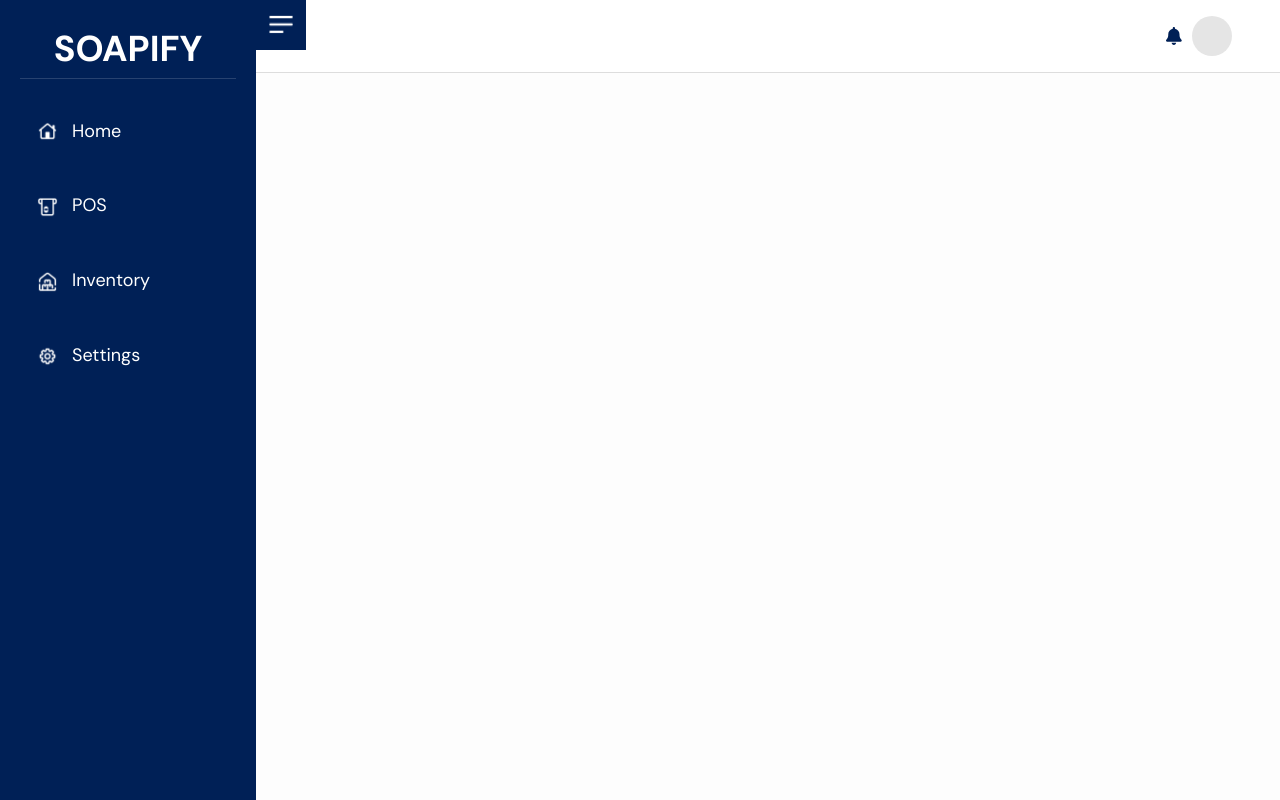
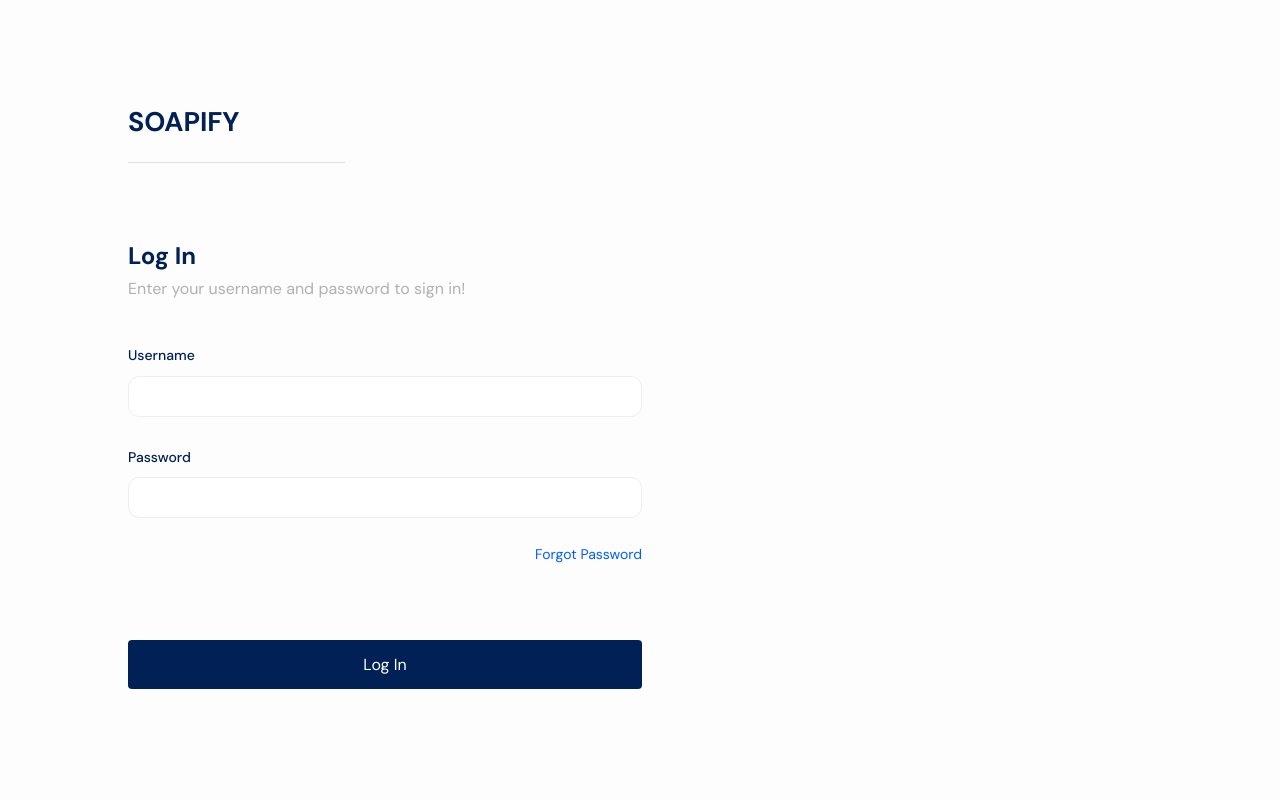
Before and after one commit to angeloeboy/soapify-frontend, a Next.js app: page / in a window 1280 px wide. Built offline with nearby package versions, Linux system fonts and the light colour scheme.

Commit message:
Fixed auth middleware and added error message for rate limiting

```diff
--- a/next.config.js
+++ b/next.config.js
@@ -2,18 +2,18 @@
 const nextConfig = {
 	output: "standalone",
 	async rewrites() {
+		// return [
+		// 	{
+		// 		source: "/api/:path*",
+		// 		destination: "https://iamangelo.tech/api/:path*",
+		// 	},
+		// ];
 		return [
 			{
 				source: "/api/:path*",
-				destination: "https://iamangelo.tech/api/:path*",
+				destination: "http://localhost:3001/:path*",
 			},
 		];
-		// return [
-		// 	{
-		// 		source: "/api/:path*",
-		// 		destination: "http://localhost:3001/:path*",
-		// 	},
-		// ];
 	},
 };
 
--- a/src/middleware.js
+++ b/src/middleware.js
@@ -9,7 +9,7 @@ export async function middleware(req) {
 
 		if (!token) {
 			const url = req.nextUrl.clone();
-			url.pathname = "/login";
+			url.pathname = "/";
 			return NextResponse.rewrite(url);
 		}
 
@@ -24,5 +24,5 @@ export async function middleware(req) {
 		return response.ok ? NextResponse.next() : NextResponse.rewrite(url);
 	}
 
-	// return NextResponse.next();
+	return NextResponse.next();
 }
--- a/src/pages/index.jsx
+++ b/src/pages/index.jsx
@@ -1,17 +1,199 @@
+import Button from "@/components/misc/button";
+import React from "react";
+import styled from "styled-components";
 import { useState } from "react";
+import { login, logout, test } from "@/api/auth";
+import { FontAwesomeIcon } from "@fortawesome/react-fontawesome";
+import { faSpinner } from "@fortawesome/free-solid-svg-icons";
+import Link from "next/link";
 import { useRouter } from "next/router";
 
-import DashboardLayout from "@/components/misc/dashboardLayout";
+const LoginContainer = styled.div`
+	height: 100vh;
+	width: 100%;
+	max-width: 770px;
+	padding: 53px 10vw;
+	padding-top: 100px;
+	.appTitle {
+		text-transform: uppercase;
+		padding-bottom: 19px;
+		border-bottom: 1px solid rgba(0, 32, 86, 0.12);
+		width: 217px;
+	}
 
-const Home = () => {
-	const [searchQuery, setSearchQuery] = useState("");
-	const handleSearchChange = (event) => {
-		setSearchQuery(event.target.value);
+	.too_many_logins {
+		color: red;
+		text-align: center;
+		font-size: 14px;
+		margin-top: 16px;
+	}
+`;
+
+const Form = styled.form`
+	margin-top: 74px;
+
+	h3 {
+		font-size: 24px;
+		font-weight: 700;
+	}
+
+	p {
+		color: #b1b1b1;
+		font-size: 16px;
+		font-weight: 400;
+	}
+
+	.formsContainer {
+		margin-top: calc(72px - 29px);
+		label {
+			font-size: 14px;
+			font-weight: 500;
+			display: block;
+			margin-top: 29px;
+			background-color: transparent;
+		}
+
+		.loginBtn {
+			/* max-width: 443px; */
+			padding: 14px !important;
+			font-size: 16px;
+			margin-top: 75px;
+		}
+
+		a {
+			text-decoration: none;
+			color: #005eff;
+			text-align: right;
+			margin-top: 25px;
+			font-size: 14px;
+			display: block;
+		}
+
+		svg path {
+			color: white !important;
+		}
+	}
+`;
+
+const FormField = styled.input`
+	display: block;
+	width: 100%;
+	/* width: 443px; */
+	height: 41px;
+	border-radius: 11px;
+	border: 1px solid ${(props) => (props.error ? "red" : " #eee")};
+	margin-top: 9px;
+	padding: 10px 21px;
+	transition: border 0.2s ease-in-out;
+	outline: none;
+`;
+
+const Error = styled.p`
+	color: red !important;
+	font-size: 14px !important;
+	margin-top: 10px;
+`;
+
+let Login = () => {
+	const [credentials, setCredentials] = useState({ username: "", password: "" });
+	const [loggingIn, setIsLoggingIn] = useState(false);
+	const [rateLimited, setRateLimited] = useState(false);
+	const [errorMessages, setErrorMessages] = useState({
+		username: "",
+		password: "",
+	});
+
+	let router = useRouter();
+
+	const handleLogin = (e) => {
+		e.preventDefault();
+		setIsLoggingIn(true);
+		login(credentials)
+			.then((res) => {
+				setIsLoggingIn(false);
+
+				if (res.status == "Success") {
+					//do actions here
+					console.log("success");
+					router.push("/dashboard");
+					return;
+				}
+
+				if (!res.errors) return;
+
+				console.log(res.errors);
+				const errors = res.errors;
+
+				const usernameErrorMessage = errors.find((error) => error.path === "username")?.msg;
+				const passwordErrorMessage = errors.find((error) => error.path === "password")?.msg;
+
+				setErrorMessages({
+					username: usernameErrorMessage || "",
+					password: passwordErrorMessage || "",
+				});
+			})
+			.catch((err) => {
+				console.log(err);
+
+				setErrorMessages({
+					username: "",
+					password: "",
+				});
+
+				setRateLimited(true);
+			});
 	};
 
-	const router = useRouter();
+	return (
+		<>
+			<LoginContainer>
+				<h2 className="appTitle">Soapify</h2>
 
-	return <DashboardLayout></DashboardLayout>;
+				<Form onSubmit={(e) => handleLogin(e)}>
+					<h3>Log In</h3>
+					<p>Enter your username and password to sign in!</p>
+
+					<div className="formsContainer">
+						<label htmlFor="username">Username</label>
+						<FormField
+							type="text"
+							onChange={(e) => {
+								setCredentials({ ...credentials, username: e.target.value });
+								setErrorMessages({ ...errorMessages, username: "" });
+							}}
+							value={credentials.username}
+							id="username"
+							name="username"
+							error={errorMessages.username ? true : false}
+						/>
+						{errorMessages.username && <Error>{errorMessages.username}</Error>}
+
+						<label htmlFor="password">Password</label>
+						<FormField
+							type="password"
+							onChange={(e) => {
+								setCredentials({ ...credentials, password: e.target.value });
+								setErrorMessages({ ...errorMessages, password: "" });
+							}}
+							value={credentials.password}
+							id="password"
+							name="password"
+							error={errorMessages.password ? true : false}
+						/>
+						{errorMessages.password && <Error>{errorMessages.password}</Error>}
+
+						<Link href="/">Forgot Password</Link>
+
+						<Button className="loginBtn" width="100%" onClick={(e) => handleLogin(e)}>
+							{loggingIn ? <FontAwesomeIcon icon={faSpinner} spin /> : "Log In"}
+						</Button>
+					</div>
+				</Form>
+
+				{rateLimited && <p className="too_many_logins">Too many login attempts from this IP, please try again later.</p>}
+			</LoginContainer>
+		</>
+	);
 };
 
-export default Home;
+export default Login;
```
